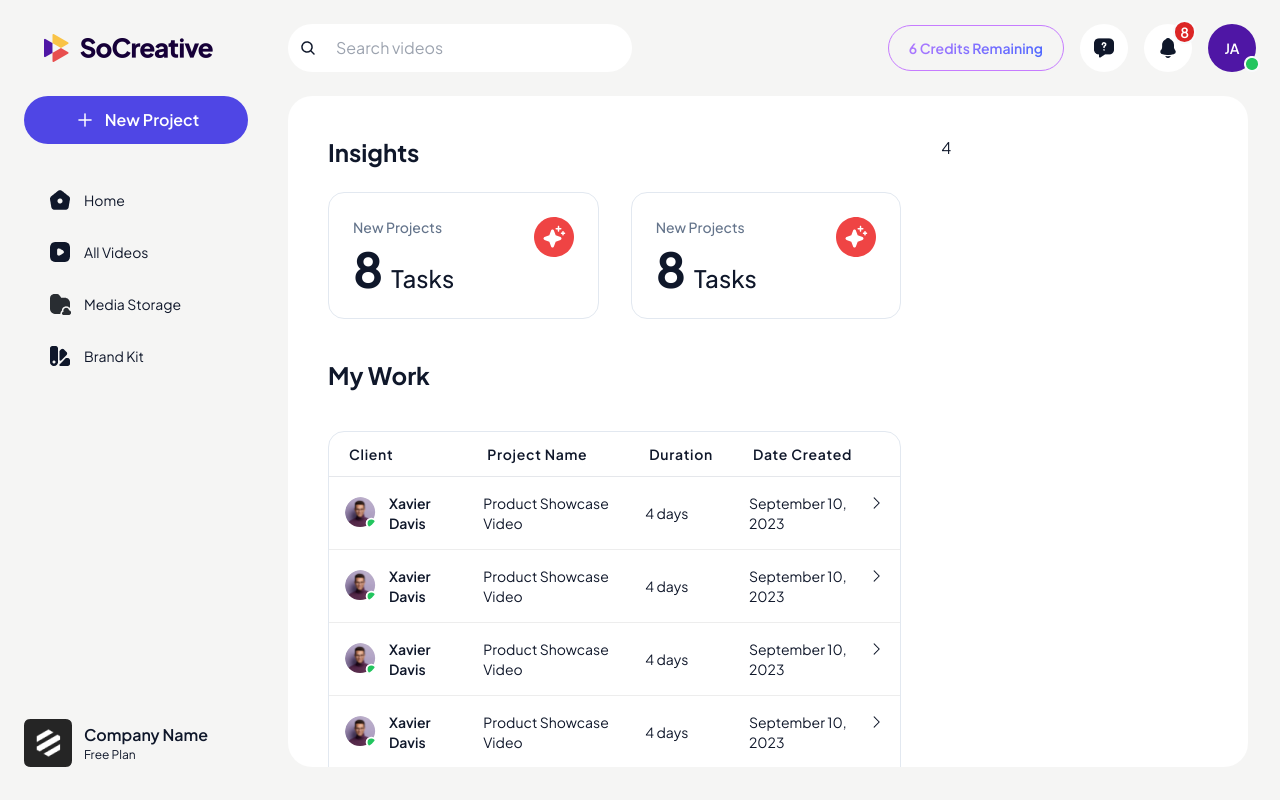
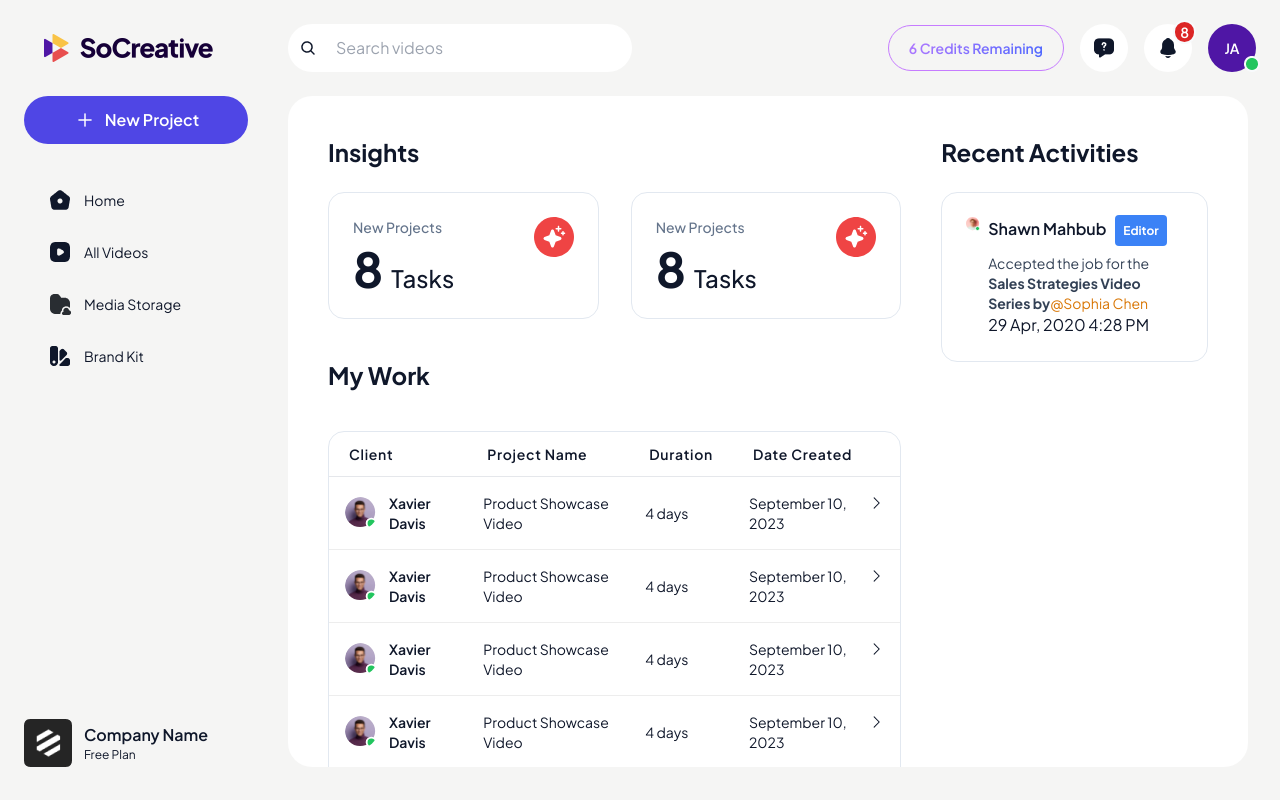
Before and after one commit to MamtazDev/so-creative, a React (Vite) app: page /editor in a window 1280 px wide. Built offline with nearby package versions, Linux system fonts and the light colour scheme.

Commit message:
::update activity

```diff
--- /dev/null
+++ b/src/components/EditorPanel/EditorDashboard/RecentActivities.jsx
@@ -0,0 +1,30 @@
+import activityImg from "../../../assets/editor_panel/acivity_img.svg";
+
+const RecentActivities = () => {
+  return (
+    <div className="recent_activities_wrapper border border-slate-200 p-6 rounded-2xl">
+      <div className="activity_card flex gap-2">
+        <div className="left_activity_card">
+          <img src={activityImg} alt="activity_img" />
+        </div>
+        <div className="right_activity_card">
+          <h3 className="text-base font-semibold text-slate-900 pb-3">
+            Shawn Mahbub{" "}
+            <span className="bg-blue-500 text-xs font-bold text-white py-2 px-2 rounded ml-[6px]">
+              Editor
+            </span>
+          </h3>
+          <p className="text-sm font-normal text-slate-700">
+            Accepted the job for the{" "}
+            <span className="font-bold">Sales Strategies Video Series by</span>
+            <span className="text-amber-600">@Sophia Chen</span>
+          </p>
+
+          <p>29 Apr, 2020 4:28 PM</p>
+        </div>
+      </div>
+    </div>
+  );
+};
+
+export default RecentActivities;
--- a/src/pages/EditorPanel/EditorDashboard.jsx
+++ b/src/pages/EditorPanel/EditorDashboard.jsx
@@ -1,5 +1,6 @@
 import InsightsCard from "../../components/EditorPanel/EditorDashboard/InsightsCard";
 import MyWorkTable from "../../components/EditorPanel/EditorDashboard/MyWorkTable";
+import RecentActivities from "../../components/EditorPanel/EditorDashboard/RecentActivities";
 
 const EditorDashboard = () => {
   return (
@@ -24,7 +25,16 @@ const EditorDashboard = () => {
           {/* Insights -/end */}
 
           {/* Recent Activities start */}
-          <div className="col-span-4">4</div>
+          <div className="col-span-4">
+            <div className="recent_activites pb-10">
+              <div className="seciton_heading pb-6">
+                <h3 className="text-2xl font-bold text-slate-900">
+                  Recent Activities
+                </h3>
+              </div>
+              <RecentActivities />
+            </div>
+          </div>
           {/* Recent Activities -/end */}
         </div>
       </section>
```
Also changed, not shown: src/assets/editor_panel/acivity_img.svg (added).
